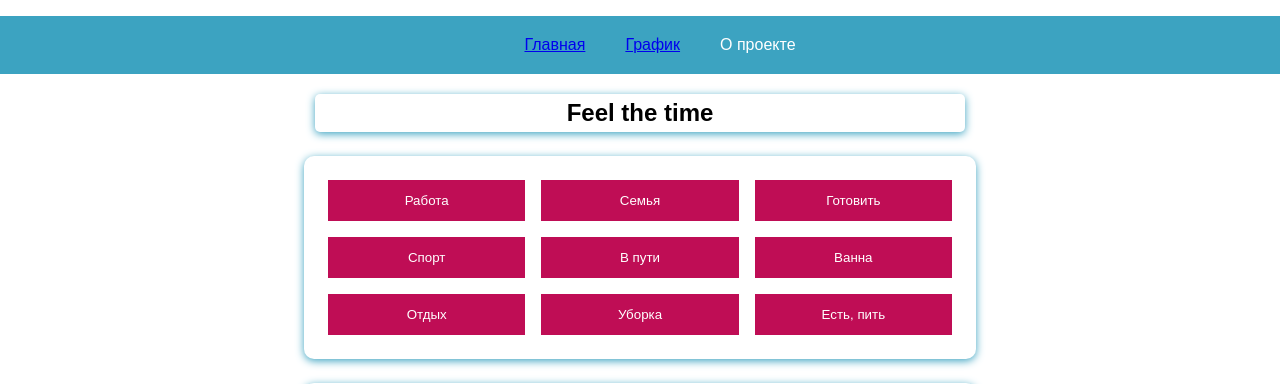
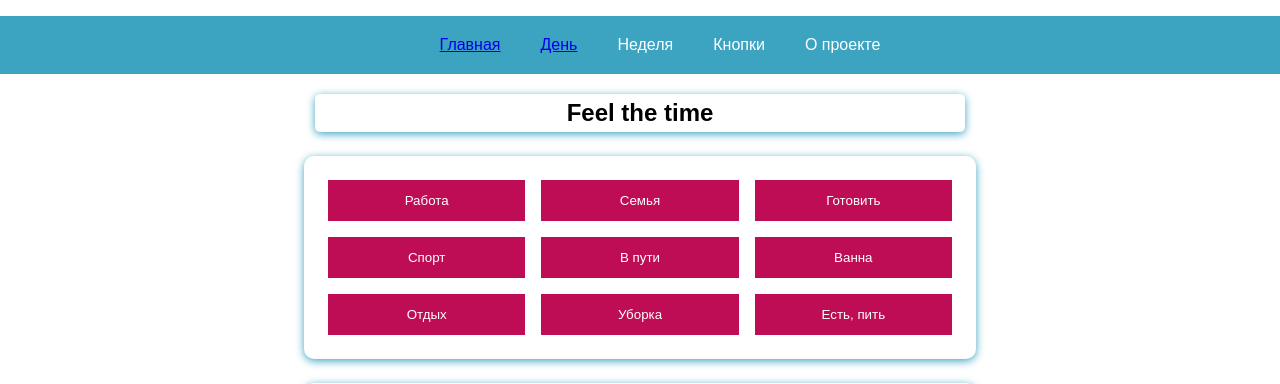
Before and after one commit to VladimirVdovin/feel_the_time, a Django app: page / in a window 1280 px wide. Shown: the top 384 px of the page. Run offline with Django 4.2, Linux system fonts and the light colour scheme; data comes from the database, SQL or seed files in the repository; both versions use the stored data as it was after the commit.

Commit message:
before transition on PostgreSQL

```diff
--- a/feel_the_time/models.py
+++ b/feel_the_time/models.py
@@ -13,3 +13,4 @@ class Time(models.Model):
     current_activity = models.ForeignKey(Activities, on_delete=models.SET_NULL, null=True)
     time = models.DateTimeField()
     duration = models.IntegerField(default=0)
+    new_duration = models.DurationField(blank=True, null=True)
--- a/feel_the_time/templates/includes/navbar.html
+++ b/feel_the_time/templates/includes/navbar.html
@@ -2,7 +2,9 @@
 <nav>
     <ul>
         <li><a href="{% url 'main_page' %}">Главная</a></li>
-        <li><a href="{% url 'graph' %}">График</a></li>
+        <li><a href="{% url 'graph' %}">День</a></li>
+        <li>Неделя</li>
+        <li>Кнопки</li>
         <li>О проекте</li>
     </ul>
 </nav>
--- a/feel_the_time/urls.py
+++ b/feel_the_time/urls.py
@@ -1,8 +1,9 @@
 from django.urls import path
-from .views import button, graph
+from .views import button, graph, just_try
 
 urlpatterns = [
     path('', button, name='main_page'),
     path('graph', graph, name='graph'),
+    path('just_try', just_try, name='just_try'),
 
 ]
--- a/feel_the_time/views.py
+++ b/feel_the_time/views.py
@@ -30,7 +30,6 @@ def button(request):
         data = {'current_activity': current_activity,
                 'all': all_activities,
                 'buttons': buttons,
-                # 'graphic': graph()
                 }
         return render(request, 'feel_the_time/main.html', context=data)
     else:
@@ -38,7 +37,6 @@ def button(request):
         all_activities = Time.objects.order_by('-time')[1:]
         data = {'all': all_activities,
                 'buttons': buttons,
-                # 'graphic': graph()
                 }
         return render(request, 'feel_the_time/main.html', context=data)
 
@@ -61,7 +59,6 @@ def graph(request):
     plt.title('Затраченное время')
 
 
-
     buffer = BytesIO()
     plt.savefig(buffer, format='png')
     plt.close()
@@ -73,3 +70,6 @@ def graph(request):
     graphic = graphic.decode('utf-8')
 
     return render(request, 'feel_the_time/graph.html', context={'graphic': graphic})
+
+def just_try(request):
+    pass
```
Also changed, not shown: db.sqlite3, feel_the_time/migrations/0017_time_new_duration_alter_time_current_activity.py (added).
